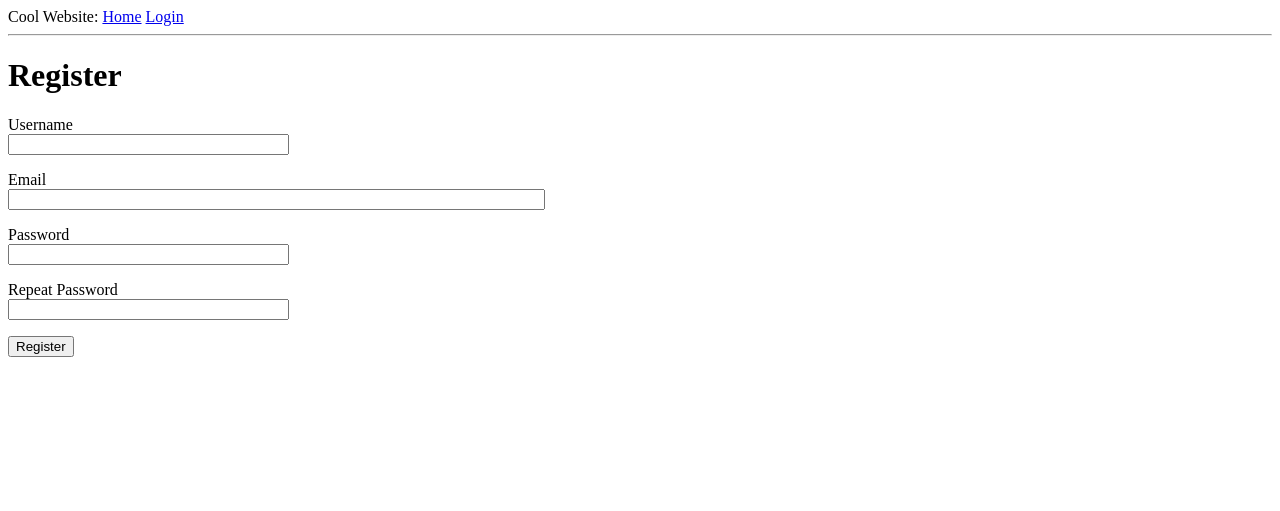
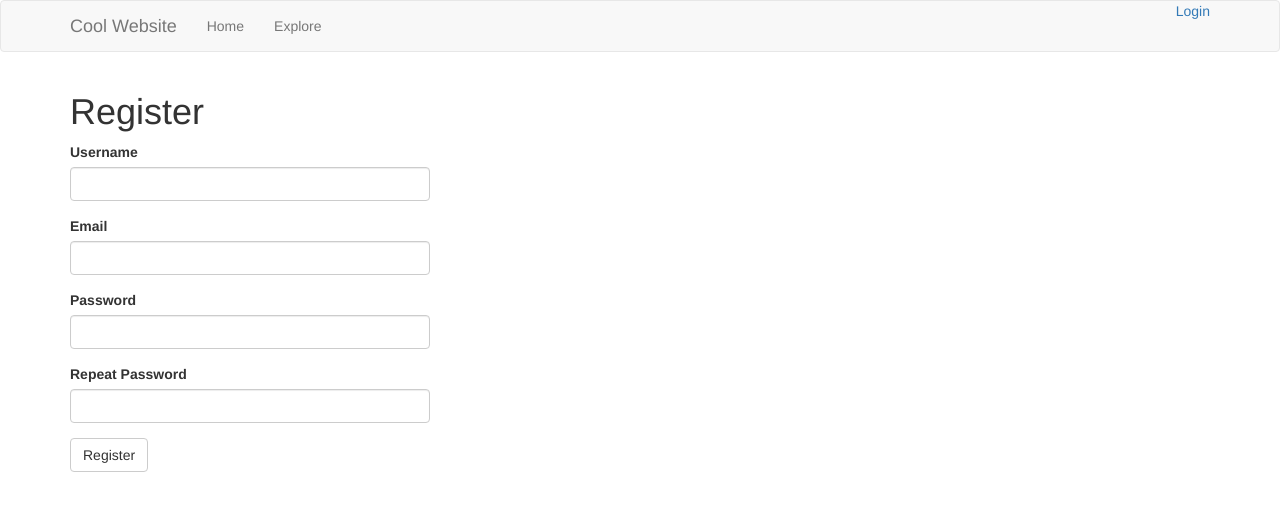
Before and after one commit to DanielRichards99/FlaskApp, a Flask app: page /register in a window 1280 px wide. Shown: the top 511 px of the page. Run offline with Flask 2, Linux system fonts and the light colour scheme; some libraries are stand-ins or nearby versions.

Commit message:
Added bootstrap navbar

```diff
--- a/app/__init__.py
+++ b/app/__init__.py
@@ -8,6 +8,8 @@ from config import Config
 from flask_sqlalchemy import SQLAlchemy
 from flask_migrate import Migrate
 from flask_login import LoginManager
+from flask_mail import Mail
+from flask_bootstrap import Bootstrap
 
 app = Flask(__name__)
 app.config.from_object(Config)
@@ -15,6 +17,7 @@ db = SQLAlchemy(app)
 migrate = Migrate(app, db)
 login = LoginManager(app)
 login.login_view = 'login'
+bootstrap = Bootstrap(app)
 
 from app import routes, models, errors
 
@@ -45,3 +48,5 @@ if not app.debug:
 
         app.logger.setLevel(logging.INFO)
         app.logger.info('Microblog startup')
+
+mail = Mail(app)
--- a/app/templates/404.html
+++ b/app/templates/404.html
@@ -1,6 +1,6 @@
 {% extends "base.html" %}
 
-{% block content %}
+{% block app_content %}
     <h1>File Not Found</h1>
     <p><a href="{{ url_for('index') }}">Back</a></p>
 {% endblock %}
--- a/app/templates/500.html
+++ b/app/templates/500.html
@@ -1,6 +1,6 @@
 {% extends "base.html" %}
 
-{% block content %}
+{% block app_content %}
     <h1>An unexpected error has occurred</h1>
     <p>The administrator has been notified. Sorry for the inconvenience!</p>
     <p><a href="{{ url_for('index') }}">Back</a></p>
--- a/app/templates/base.html
+++ b/app/templates/base.html
@@ -1,33 +1,52 @@
-<html>
-    <head>
-      {% if title %}
-      <title>{{ title }} - Cool Website</title>
-      {% else %}
-      <title>Welcome to Cool Website!</title>
-      {% endif %}
-    </head>
-    <body>
-        <div>
-            Cool Website:
-            <a href="{{ url_for('index') }}">Home</a>
-            {% if current_user.is_anonymous %}
-            <a href="{{ url_for('login') }}">Login</a>
-            {% else %}
-            <a href="{{ url_for('user', username=current_user.username) }}">Profile</a>
-            <a href="{{ url_for('logout') }}">Logout</a>
-            <a href="{{ url_for('explore') }}">Explore</a>
-            {% endif %}
+{% extends 'bootstrap/base.html' %}
+
+{% block title %}
+    {% if title %}{{ title }} - Cool Website{% else %}Welcome to Cool Website{% endif %}
+{% endblock %}
+
+{% block navbar %}
+    <nav class="navbar navbar-default">
+        <div class="container">
+            <div class="navbar-header">
+                <button type="button" class="navbar-toggle collapsed" data-toggle="collapse" data-target="#bs-example-navbar-collapse-1" aria-expanded="false">
+                    <span class="sr-only">Toggle navigation</span>
+                    <span class="icon-bar"></span>
+                    <span class="icon-bar"></span>
+                    <span class="icon-bar"></span>
+                </button>
+                <a class="navbar-brand" href="{{ url_for('index') }}">Cool Website</a>
+            </div>
+            <div class="collapse navbar-collapse" id="bs-example-navbar-collapse-1">
+                <ul class="nav navbar-nav">
+                    <li><a href="{{ url_for('index') }}">Home</a></li>
+                    <li><a href="{{ url_for('explore') }}">Explore</a></li>
+                </ul>
+
+                <ul class="nav navbar-nav navbar-right">
+                    {% if current_user.is_anonymous %}
+                    <a href="{{ url_for('login') }}">Login</a>
+                    {% else %}
+                    <li><a href="{{ url_for('user', username=current_user.username) }}">Profile</a></li>
+                    <li><a href="{{ url_for('logout') }}">Logout</a></li>
+                    {% endif %}
+                </ul>
+
+            </div>
         </div>
-        <hr>
+    </nav>
+{% endblock %}
+
+{% block content %}
+    <div class="container">
         {% with messages = get_flashed_messages() %}
         {% if messages %}
-        <ul>
             {% for message in messages %}
-            <li>{{ message }}</li>
+            <div class="alert alert-info" role="alert">{{ message }}</div>
             {% endfor %}
-        </ul>
         {% endif %}
         {% endwith %}
-        {% block content %}{% endblock %}
-    </body>
-</html>
+
+        {# application content needs to be provided in the app_content block #}
+        {% block app_content %}{% endblock %}
+    </div>
+{% endblock %}
--- a/app/templates/edit_profile.html
+++ b/app/templates/edit_profile.html
@@ -1,6 +1,6 @@
 {% extends "base.html" %}
 
-{% block content %}
+{% block app_content %}
     <h1>Edit Profile</h1>
     <form action="" method="post">
         {{ form.hidden_tag() }}
--- a/app/templates/index.html
+++ b/app/templates/index.html
@@ -1,6 +1,6 @@
 {% extends "base.html" %}
 
-{% block content %}
+{% block app_content %}
     <h1>Hi, {{ current_user.username }}!</h1>
         {% if form %}
         <form action="" method="post">
--- a/app/templates/login.html
+++ b/app/templates/login.html
@@ -1,6 +1,6 @@
 {% extends "base.html" %}
 
-{% block content %}
+{% block app_content %}
     <h1>Sign In</h1>
     <form action="" method="post" novalidate>
         {{ form.hidden_tag() }}
--- a/app/templates/register.html
+++ b/app/templates/register.html
@@ -1,37 +1,11 @@
 {% extends "base.html" %}
+{% import 'bootstrap/wtf.html' as wtf %}
 
-{% block content %}
+{% block app_content %}
     <h1>Register</h1>
-    <form action="" method="post">
-        {{ form.hidden_tag() }}
-        <p>
-            {{ form.username.label }}<br>
-            {{ form.username(size=32) }}<br>
-            {% for error in form.username.errors %}
-            <span style="color: red;">[{{ error }}]</span>
-            {% endfor %}
-        </p>
-        <p>
-            {{ form.email.label }}<br>
-            {{ form.email(size=64) }}<br>
-            {% for error in form.email.errors %}
-            <span style="color: red;">[{{ error }}]</span>
-            {% endfor %}
-        </p>
-        <p>
-            {{ form.password.label }}<br>
-            {{ form.password(size=32) }}<br>
-            {% for error in form.password.errors %}
-            <span style="color: red;">[{{ error }}]</span>
-            {% endfor %}
-        </p>
-        <p>
-            {{ form.password2.label }}<br>
-            {{ form.password2(size=32) }}<br>
-            {% for error in form.password2.errors %}
-            <span style="color: red;">[{{ error }}]</span>
-            {% endfor %}
-        </p>
-        <p>{{ form.submit() }}</p>
-    </form>
+    <div class="row">
+        <div class="col-md-4">
+            {{ wtf.quick_form(form) }}
+        </div>
+    </div>
 {% endblock %}
--- a/app/templates/user.html
+++ b/app/templates/user.html
@@ -1,6 +1,6 @@
 {% extends "base.html" %}
 
-{% block content %}
+{% block app_content %}
     <table>
         <tr valign="top">
             <td><img src="{{ user.avatar(128) }}"></td>
```
Also changed, not shown: app.db.
